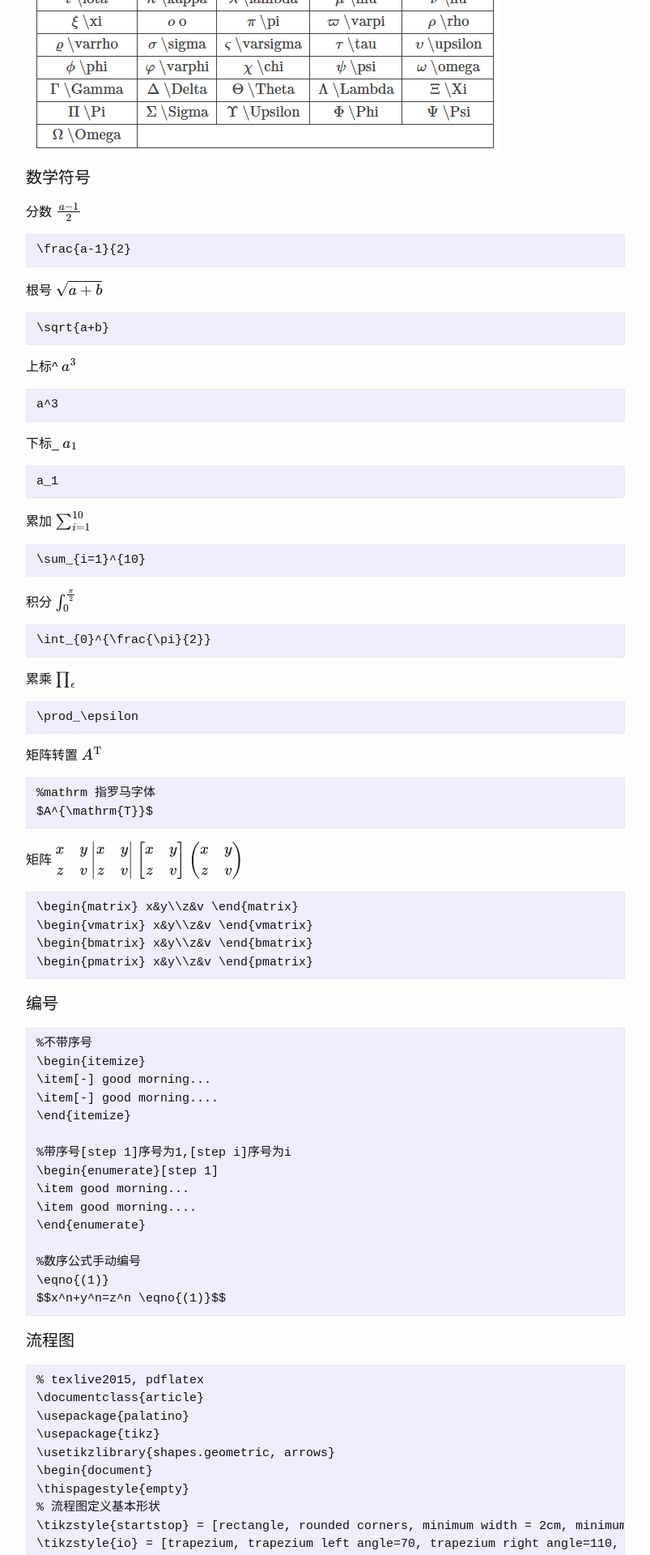
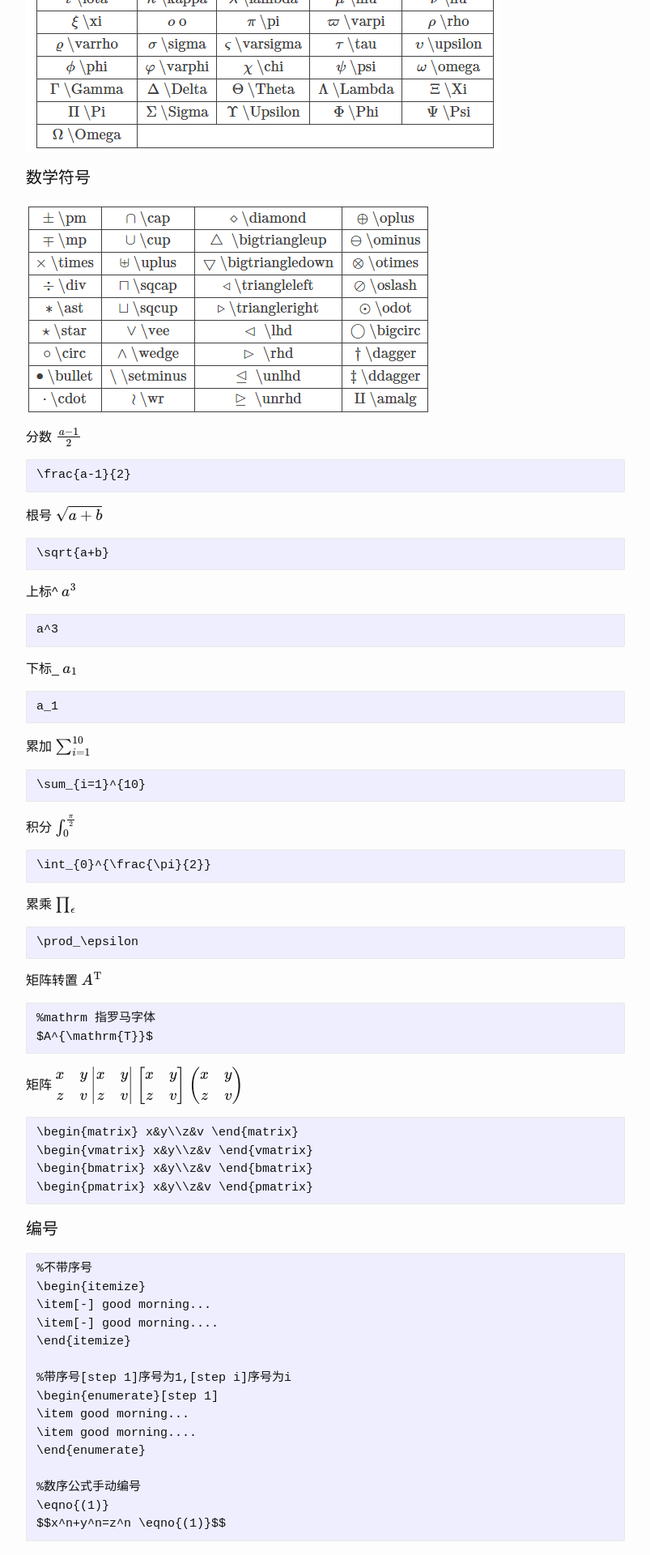
Before and after one commit to josephstalin117/josephstalin117.github.io, a Jekyll site: the page built from _posts/2018-6-23-latex.markdown, in a window 1280 px wide. Shown: the part 2596-4516 px from the top of the page at 81% size, without its empty margins (238-1041 px from the left). Built offline with Jekyll 4.4.1, drawn with Linux system fonts in a browser that asks for light colours; formulas are drawn with MathJax 3.

Commit message:
add latex operation

````diff
--- a/_posts/2018-6-23-latex.markdown
+++ b/_posts/2018-6-23-latex.markdown
@@ -127,6 +127,8 @@ $$行间公司$$
 
 #### 数学符号
 
+![images](/source/operation.png)
+
 分数
 $\frac{a-1}{2}$
 ```
````
Also changed, not shown: source/operation.png (added).
